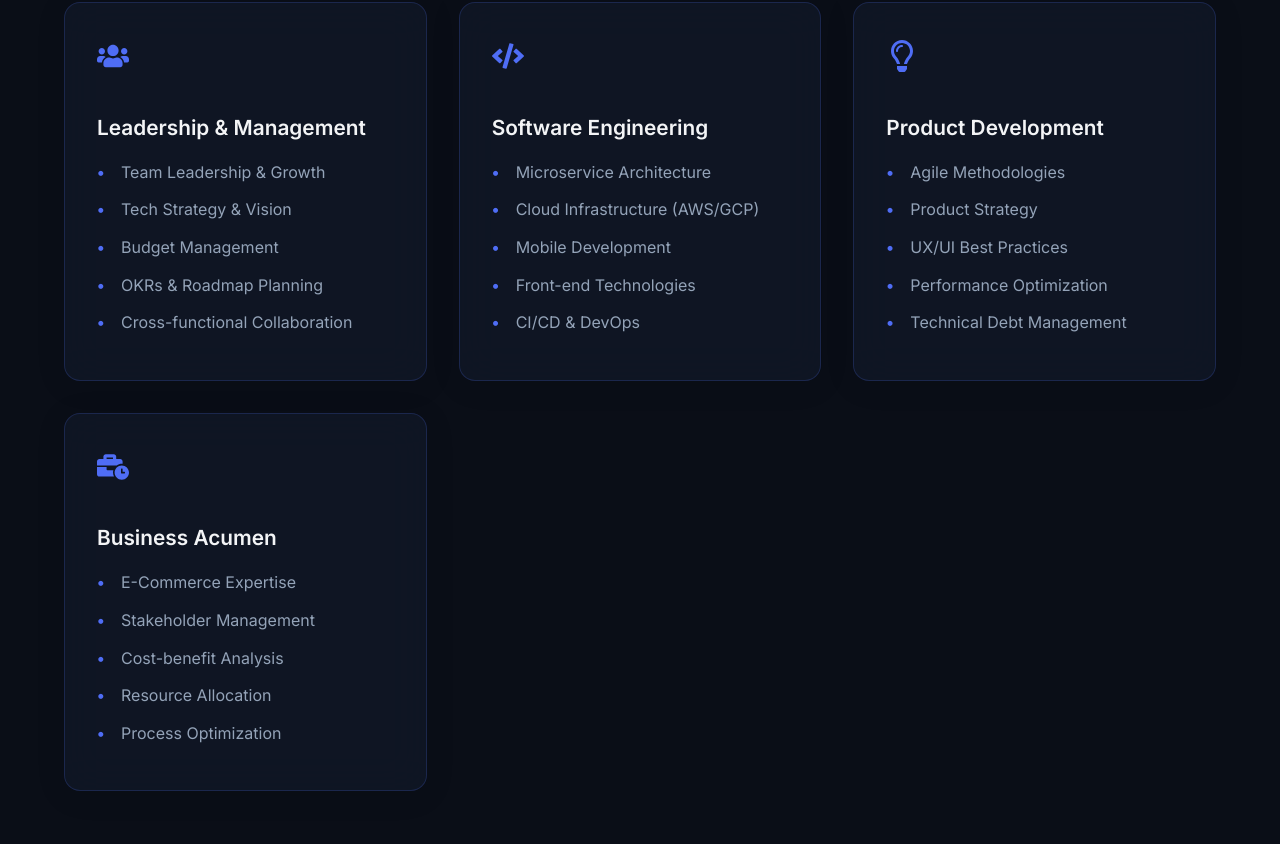
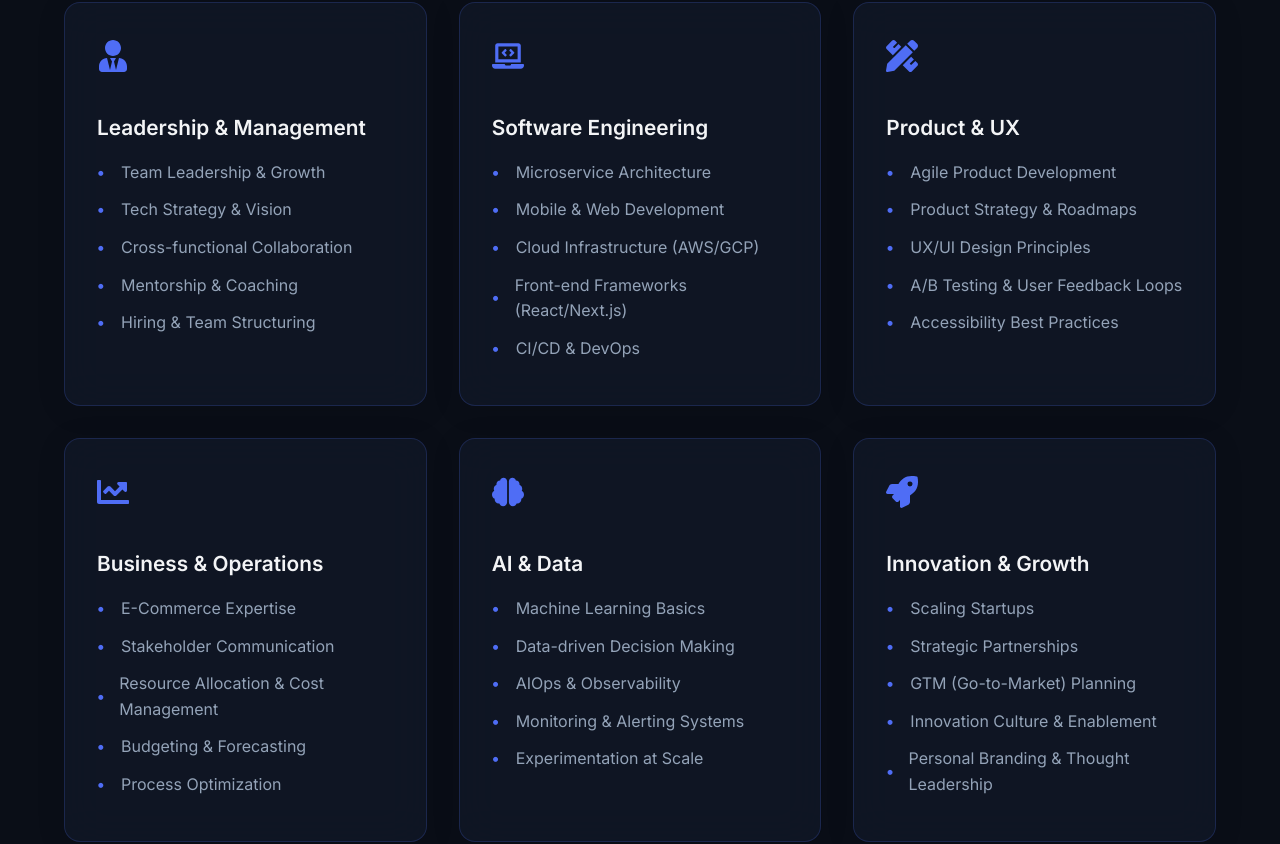
Before and after one commit to yan-braslavsky/my-resume-site, a React (Vite) app: page / in a window 1280 px wide. Shown: the part 1051-1895 px from the top of the page. Built offline with nearby package versions, Linux system fonts and the light colour scheme.

Commit message:
feat: Update skills section with new categories and skills for enhanced clarity and relevance

```diff
--- a/src/data/data.ts
+++ b/src/data/data.ts
@@ -60,46 +60,68 @@ export interface Skill {
 export const SKILLS: Skill[] = [
   {
     category: "Leadership & Management",
-    iconName: "FaUsers", // Icon name as string
+    iconName: "FaUserTie", // Professional leadership icon
     skills: [
       "Team Leadership & Growth",
       "Tech Strategy & Vision",
-      "Budget Management",
-      "OKRs & Roadmap Planning",
-      "Cross-functional Collaboration"
+      "Cross-functional Collaboration",
+      "Mentorship & Coaching",
+      "Hiring & Team Structuring"
     ]
   },
   {
     category: "Software Engineering",
-    iconName: "FaCode", // Icon name as string
+    iconName: "FaLaptopCode", // Modern code/development icon
     skills: [
       "Microservice Architecture",
+      "Mobile & Web Development",
       "Cloud Infrastructure (AWS/GCP)",
-      "Mobile Development",
-      "Front-end Technologies",
+      "Front-end Frameworks (React/Next.js)",
       "CI/CD & DevOps"
     ]
   },
   {
-    category: "Product Development",
-    iconName: "FaRegLightbulb", // Icon name as string
+    category: "Product & UX",
+    iconName: "FaPencilRuler", // Design and product icon
     skills: [
-      "Agile Methodologies",
-      "Product Strategy",
-      "UX/UI Best Practices",
-      "Performance Optimization",
-      "Technical Debt Management"
+      "Agile Product Development",
+      "Product Strategy & Roadmaps",
+      "UX/UI Design Principles",
+      "A/B Testing & User Feedback Loops",
+      "Accessibility Best Practices"
     ]
   },
   {
-    category: "Business Acumen",
-    iconName: "FaBusinessTime", // Icon name as string
+    category: "Business & Operations",
+    iconName: "FaChartLine", // Business growth icon
     skills: [
       "E-Commerce Expertise",
-      "Stakeholder Management",
-      "Cost-benefit Analysis",
-      "Resource Allocation",
+      "Stakeholder Communication",
+      "Resource Allocation & Cost Management",
+      "Budgeting & Forecasting",
       "Process Optimization"
+    ]
+  },
+  {
+    category: "AI & Data",
+    iconName: "FaBrain", // AI/Machine learning icon
+    skills: [
+      "Machine Learning Basics",
+      "Data-driven Decision Making",
+      "AIOps & Observability",
+      "Monitoring & Alerting Systems",
+      "Experimentation at Scale"
+    ]
+  },
+  {
+    category: "Innovation & Growth",
+    iconName: "FaRocket", // Growth/innovation icon
+    skills: [
+      "Scaling Startups",
+      "Strategic Partnerships",
+      "GTM (Go-to-Market) Planning",
+      "Innovation Culture & Enablement",
+      "Personal Branding & Thought Leadership"
     ]
   }
 ];
```
